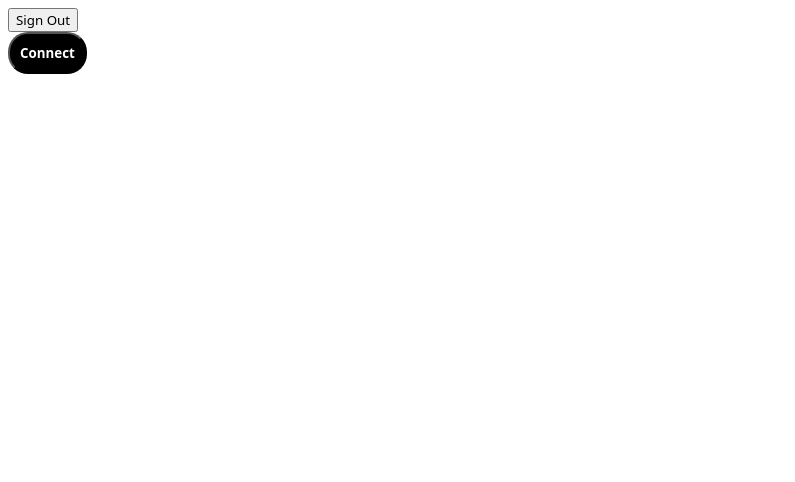
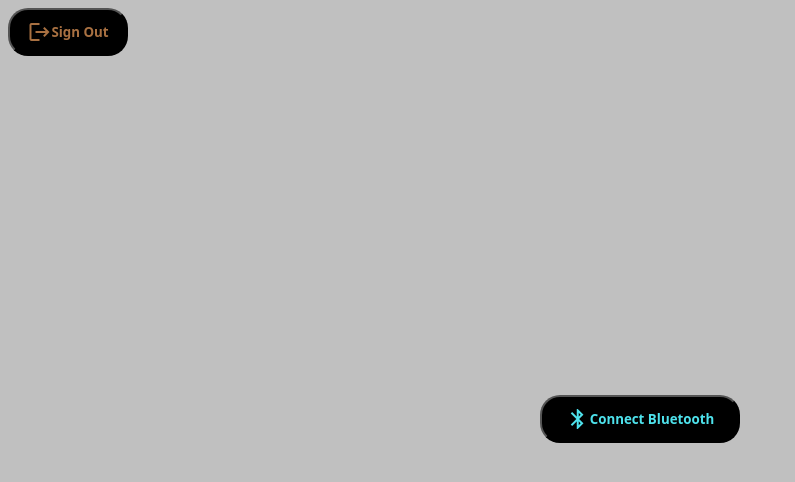
Before and after one commit to Hrutwa/BluetoothApp, a React (Vite) app: page / in a window 1280 px wide. Shown: the top 482 px of the page, without its empty margins (0-795 px from the left). Built offline with nearby package versions, Linux system fonts and the light colour scheme; no server answers; sample sign-in values are in the browser's storage.

Commit message:
Improved the UI/UX of the app

```diff
--- a/index.html
+++ b/index.html
@@ -2,9 +2,19 @@
 <html lang="en">
   <head>
     <meta charset="UTF-8" />
-    <link rel="icon" type="image/svg+xml" href="/vite.svg" />
+    <link
+    rel="icon" type="image/svg+xml" href="/vite.svg"
+    />
     <meta name="viewport" content="width=device-width, initial-scale=1.0" />
     <title>Hrutwas Project</title>
+    <style>
+      body
+      {
+          background-color: #C0C0C0;
+      }
+    </style>
+    <link href="https://fonts.googleapis.com/icon?family=Material+Icons"
+      rel="stylesheet">
   </head>
   <body>
     <div id="root"></div>
--- a/src/pages/Home.jsx
+++ b/src/pages/Home.jsx
@@ -109,32 +109,70 @@ function Home() {
   return (
     <>
       <div>
-        {User.authUser && <button onClick={User.userSignOut}>Sign Out</button>}
+      {User.authUser && (
+        <button
+          className="btn"
+          style={{
+          marginBottom: "0px",
+          color: "#A97142",
+          width: "120px",
+      }}
+      onClick={User.userSignOut}
+      >
+      <span class="material-icons" style={{ verticalAlign: "middle" }}>logout</span>
+      <span style={{ verticalAlign: "middle" }}>Sign Out</span>
+      </button>
+      )}
       </div>
-      <button className="btn" onClick={connectClick}>
-        Connect
+      <div style={{ display: "flex", flexDirection: "column", alignItems: "center", justifyContent: "center", height: "110vh" }}>
+      <button className="btn" style={{ marginBottom: "0px", color: "#4EE2EC", width: "200px" }} value={0} onClick={connectClick}>
+          <span class="material-icons" style={{ verticalAlign: "middle" }}>bluetooth</span>
+          <span style={{ verticalAlign: "middle" }}>Connect Bluetooth</span>
         </button>
         <br />
         {deviceCache && (
-        <button className="btn" onClick={disconnectClick}>
-          Disconnect
+          <button className="btn" style={{ marginBottom: "0px", color: "#4E8975", width: "200px" }} value={0} onClick={disconnectClick}>
+          <span class="material-icons" style={{ verticalAlign: "middle" }}>bluetooth_disabled</span>
+          <span style={{ verticalAlign: "middle" }}>Disconnect Bluetooth</span>
         </button>
         )}
+        <br />
         {deviceCache && (
-        <button className="btn" value={1} onClick={handleClick}>
-          Turn on Bike
+          <button className="btn" style={{ marginBottom: "0px", color: "green", width: "200px" }} value={1} onClick={handleClick}>
+          <span class="material-icons" style={{ verticalAlign: "middle" }}>power_settings_new</span>
+          <span style={{ verticalAlign: "middle" }}>Ignition On</span>
         </button>
         )}
+        <br />
         {deviceCache && (
-        <button className="btn" value={2} onClick={handleClick}>
-          Start Engine
+          <button className="btn" style={{ marginBottom: "0px", color: "orange", width: "200px" }} value={2} onClick={handleClick}>
+          <span class="material-icons" style={{ verticalAlign: "middle" }}>settings_suggest</span>
+          <span style={{ verticalAlign: "middle" }}>Start Engine</span>
         </button>
         )}
+        <br />
         {deviceCache && (
-        <button className="btn" value={0} onClick={handleClick}>
-          Turn Off Engine
+          <button className="btn" style={{ marginBottom: "0px", color: "red", width: "200px" }} value={0} onClick={handleClick}>
+            <span class="material-icons" style={{ verticalAlign: "middle" }}>power_settings_new</span>
+            <span style={{ verticalAlign: "middle" }}>Ignition Off</span>
           </button>
         )}
+        <br />
+        {deviceCache && (
+        <button className="btn" style={{ marginBottom: "0px", color: "#E2F516", width: "200px" }} value={3} onClick={handleClick}>
+        <span class="material-icons" style={{ verticalAlign: "middle" }}>notifications_active</span>
+        <span style={{ verticalAlign: "middle" }}>Activate Sentry Mode</span>
+        </button>
+        )}
+        <br />
+        {deviceCache && (
+        <button className="btn" style={{ marginBottom: "0px", color: "#808000", width: "200px" }} value={4} onClick={handleClick}>
+        <span class="material-icons" style={{ verticalAlign: "middle" }}>notifications_off</span>
+        <span style={{ verticalAlign: "middle" }}>Deativate Sentry Mode</span>
+        </button>
+        )}
+      <br />
+      </div>
     </>
   );
 }
```
Lines whose indentation alone changed are shown as unchanged.
